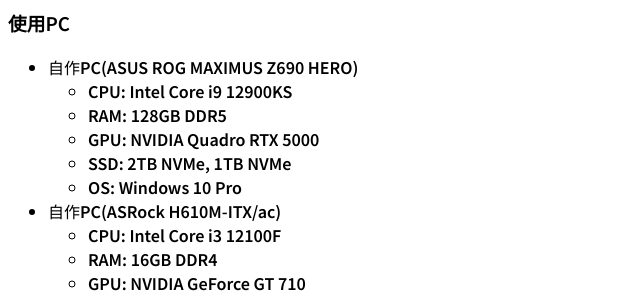
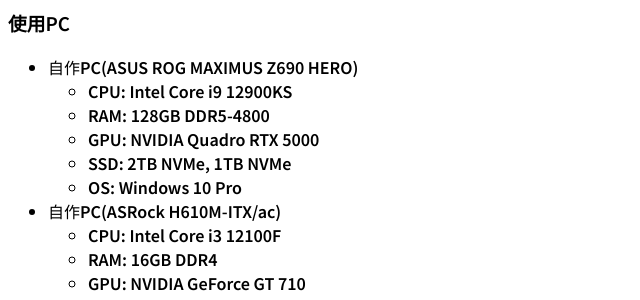
Before and after one commit to t-sasaki915/t-sasaki-net, a Jekyll site: the page built from docs/index.md, in a window 1280 px wide and 900 px high, scrolled down 1685 px. Shown: the part 157-457 px from the top of the window, without its empty margins (0-640 px from the left). Built offline with Jekyll 4.4.1, drawn with Linux system fonts in a browser that asks for light colours; Markdown is read by kramdown in place of the engine named in the settings.

Commit message:
Update index.md

```diff
--- a/docs/index.md
+++ b/docs/index.md
@@ -81,7 +81,7 @@
 ### 使用PC
 - 自作PC(ASUS ROG MAXIMUS Z690 HERO)
   - CPU: Intel Core i9 12900KS
-  - RAM: 128GB DDR5
+  - RAM: 128GB DDR5-4800
   - GPU: NVIDIA Quadro RTX 5000
   - SSD: 2TB NVMe, 1TB NVMe
   - OS: Windows 10 Pro
```
